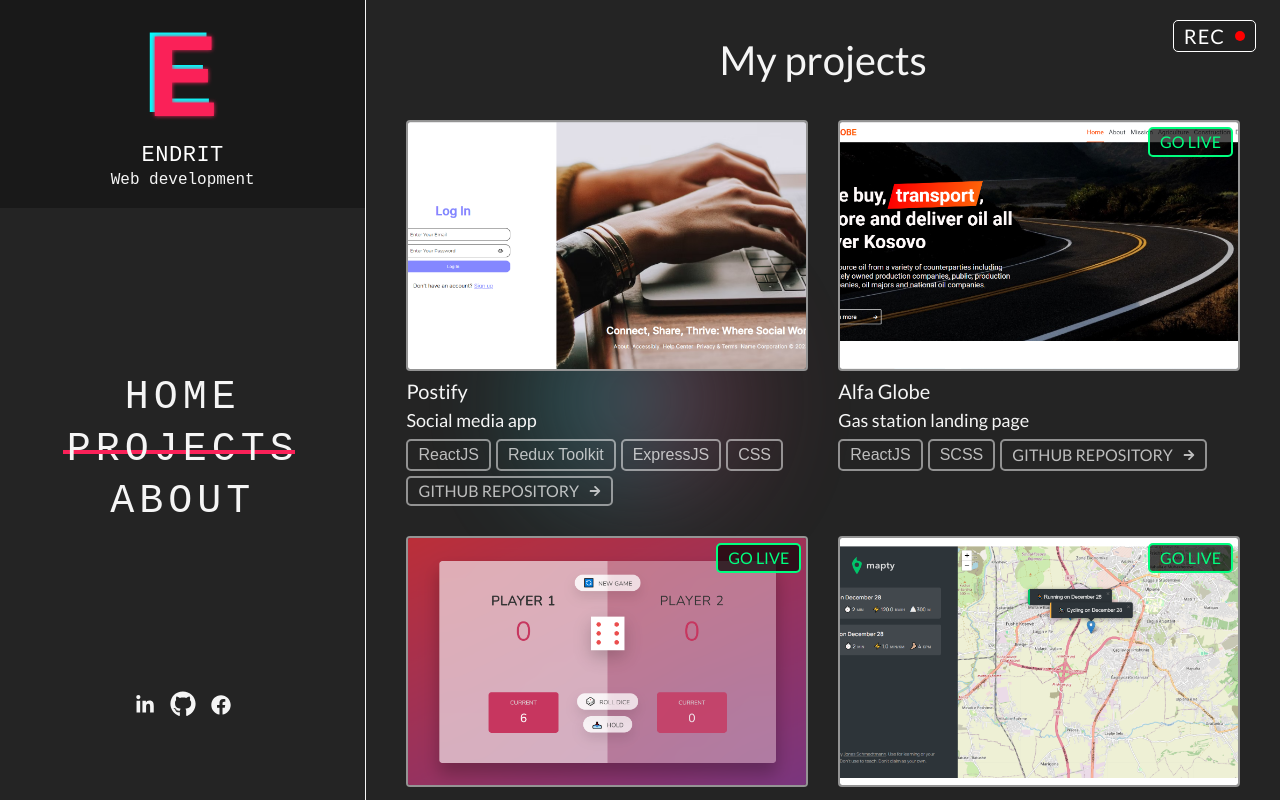
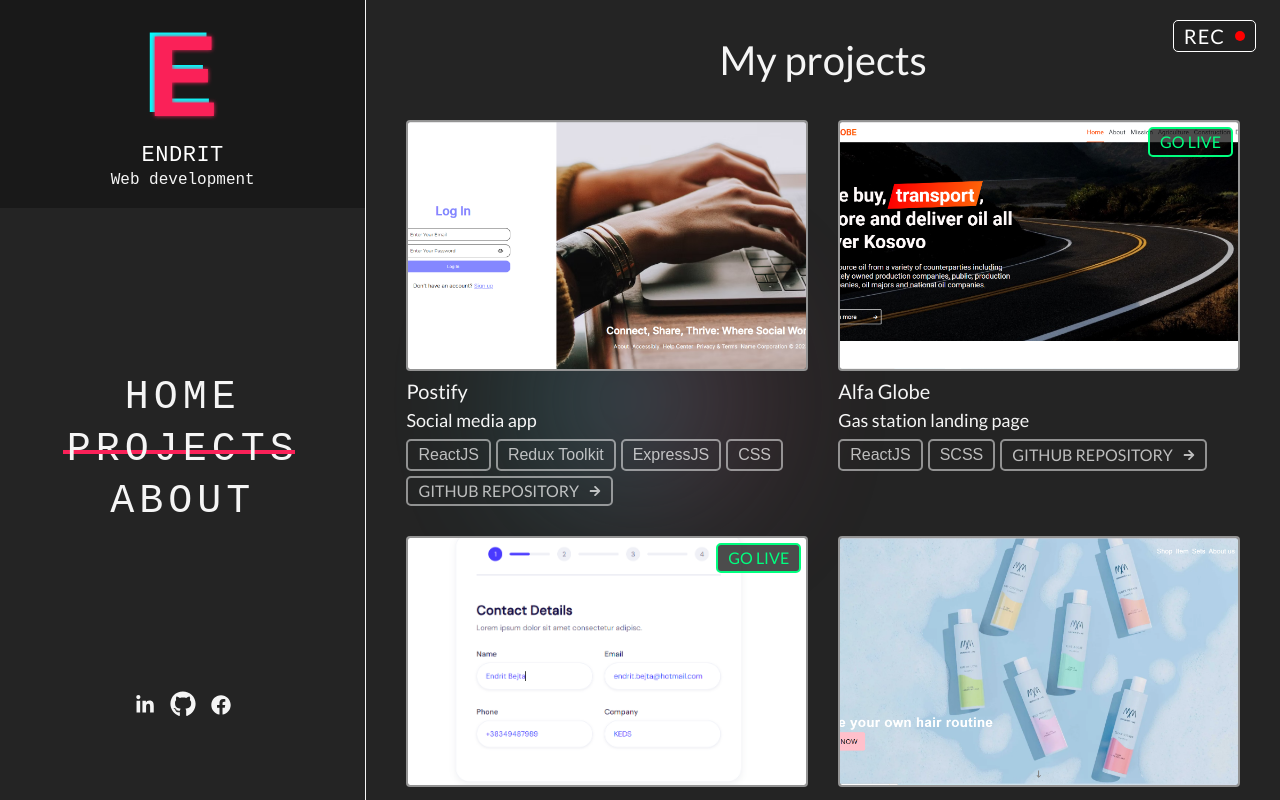
Before and after one commit to endritbejta/my-portfolio, a React (Vite) app: page /projects in a window 1280 px wide. Built offline with nearby package versions, Linux system fonts and the light colour scheme.

Commit message:
changes on photo reveal

```diff
--- a/src/Layout/Layout.module.css
+++ b/src/Layout/Layout.module.css
@@ -70,7 +70,7 @@
   top: 50%;
   left: 50%;
   translate: -50% -50%;
-  filter: blur(60px);
+  filter: blur(80px);
   z-index: -1;
   animation: rotate 20s infinite;
 }
--- a/src/assets/data.js
+++ b/src/assets/data.js
@@ -11,7 +11,6 @@ import alfaglobe from "./images/alfaglobe/alfaglobe.png";
 import alfaglobe2 from "./images/alfaglobe/alfaglobe2.png";
 import alfaglobe3 from "./images/alfaglobe/alfaglobe3.png";
 import alfaglobe4 from "./images/alfaglobe/alfaglobe4.png";
-import multistepform from "./images/multistepform/multiform.png";
 import multistepform2 from "./images/multistepform/multiform2.png";
 import multistepform3 from "./images/multistepform/multiform3.png";
 import multistepform4 from "./images/multistepform/multiform4.png";
@@ -30,10 +29,6 @@ import notes3 from "./images/notesapp/notes_Screenshot_3.png";
 import notes4 from "./images/notesapp/notes_Screenshot_4.png";
 import notes5 from "./images/notesapp/notes_Screenshot_5.png";
 import notes7 from "./images/notesapp/notes_Screenshot_7.png";
-import piggame from "./images/piggame/piggame.png";
-import piggame1 from "./images/piggame/piggame2.png";
-import mapty from "./images/mapty/mapty.png";
-import mapty2 from "./images/mapty/mapty2.png";
 
 export const gitHubProjects = [
   {
@@ -72,30 +67,30 @@ export const gitHubProjects = [
     liveURL: "https://alfaglobe.netlify.app",
   },
   {
-    name: "Pig game",
-    route: "piggame",
-    description: "Lets play a game!",
+    name: "Multi step form",
+    route: "multistepform",
+    description: "You got some steps ? I got some forms!",
     largerDescription:
-      "This is a game that is playing by rolling the dice and storing points to win the game...",
+      "An online challegne which I succesfully reacreated using ReactJS. This form has for target larger coorporations, so it means it would be used on desktop only, hence the compability on desktop only",
     live: true,
-    languagesUsed: ["JavaScript", "CSS"],
+    languagesUsed: ["ReactJS", "CSS"],
     finished: true,
-    images: [piggame, piggame1],
-    githubURL: "https://github.com/endritbejta/pig-game",
-    liveURL: "https://endrits-pig-game.netlify.app",
+    images: [multistepform2, multistepform3, multistepform4, multistepform5],
+    githubURL: "https://github.com/endritbejta/multistepform.git",
+    liveURL: "https://endrits-multistepform.netlify.app/",
   },
   {
-    name: "Mapty",
-    route: "mapty",
-    description: "Dont just run, track it!",
+    name: "Beauty shop",
+    route: "beautyshop",
+    description: "Online shop center",
     largerDescription:
-      "A small application done while finishing the JavaScript course, in which you can track the days your or cycle your way through the city",
-    live: true,
+      "An online shop center consisting of 3 pages, that were part of an assignment. It was created using pure JavaScript and SCSS. This is a rich in animations site, in which you can add item to the cart, remove them, view them in more detail for your extra information.",
+    live: false,
+    finished: false,
+    images: [shopify, shopify3, shopify4, shopify5, shopify6],
     languagesUsed: ["JavaScript", "CSS"],
-    finished: true,
-    images: [mapty, mapty2],
-    githubURL: "https://github.com/endritbejta/mapty",
-    liveURL: "https://endrits-map-ty.netlify.app",
+    githubURL: "https://github.com/endritbejta/shopify-page-example",
+    liveURL: "",
   },
   {
     name: "Notes app",
@@ -123,30 +118,4 @@ export const gitHubProjects = [
     githubURL: "",
     liveURL: "https://endrits-movie-rating-overview-app.netlify.app/",
   },
-  {
-    name: "Beauty shop",
-    route: "beautyshop",
-    description: "Online shop center",
-    largerDescription:
-      "An online shop center consisting of 3 pages, that were part of an assignment. It was created using pure JavaScript and SCSS. This is a rich in animations site, in which you can add item to the cart, remove them, view them in more detail for your extra information.",
-    live: false,
-    finished: false,
-    images: [shopify, shopify3, shopify4, shopify5, shopify6],
-    languagesUsed: ["JavaScript", "CSS"],
-    githubURL: "https://github.com/endritbejta/shopify-page-example",
-    liveURL: "",
-  },
-  {
-    name: "Multi step form",
-    route: "multistepform",
-    description: "You got some steps ? I got some forms!",
-    largerDescription:
-      "An online challegne which I succesfully reacreated using ReactJS. This form has for target larger coorporations, so it means it would be used on desktop only, hence the compability on desktop only",
-    live: true,
-    languagesUsed: ["ReactJS", "CSS"],
-    finished: true,
-    images: [multistepform2, multistepform3, multistepform4, multistepform5],
-    githubURL: "https://github.com/endritbejta/multistepform.git",
-    liveURL: "https://endrits-multistepform.netlify.app/",
-  },
 ];
--- a/src/pages/Home.jsx
+++ b/src/pages/Home.jsx
@@ -71,13 +71,15 @@ const Home = () => {
 
   return (
     <section className={classes.Home}>
-      <h1 className={classes.title}>
+      <h1
+        className={classes.title}
+        onMouseEnter={(e) => onMouseOver(e)}
+        onMouseLeave={(e) => onMouseLeave(e)}
+      >
         <ProfileCard profileCardRef={profileCardRef} />
         <span>Hey, I'm</span>
         <span
           className={classes.nameSpan}
-          onMouseEnter={onMouseOver}
-          onMouseLeave={onMouseLeave}
           data-value="endrit bejta"
           onClick={onMouseOver}
         >
```
